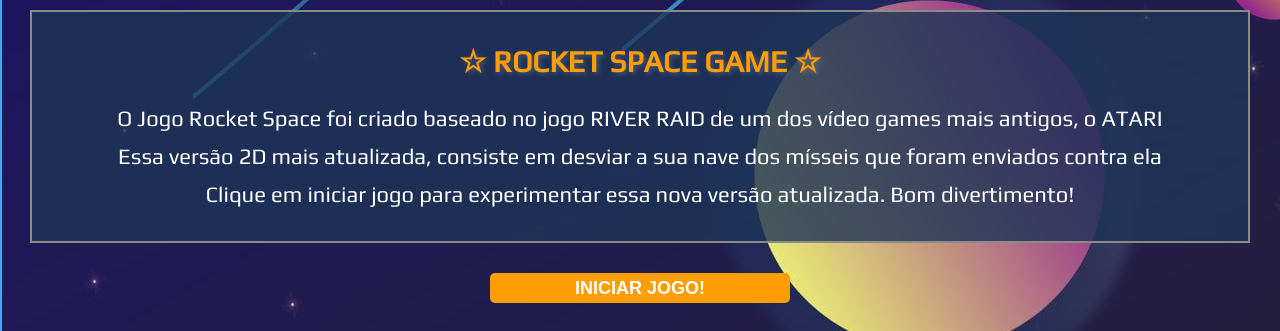
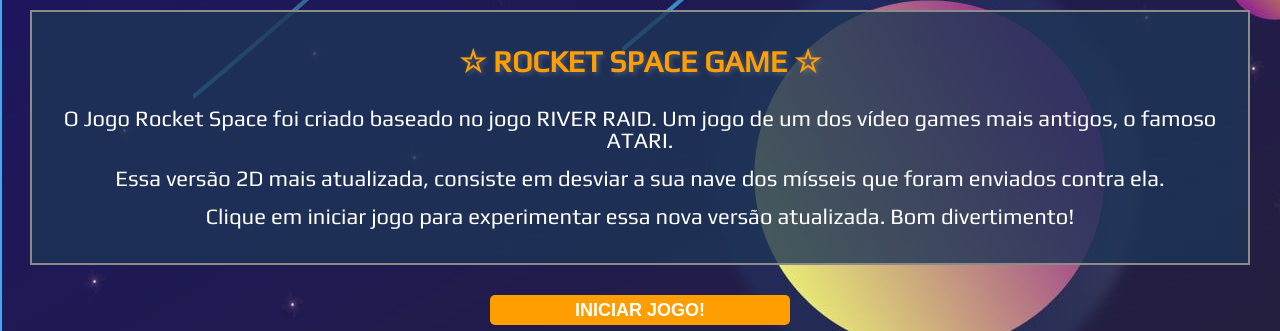
Before and after one commit to MichaelrRod/Rocket_Space_V2, a plain HTML site: page index.html in a window 1280 px wide. Shown: the part 259-590 px from the top of the page. Drawn offline with Linux system fonts and the light colour scheme.

Commit message:
alterado o texto principal e colocado pontuação no final

```diff
--- a/index.html
+++ b/index.html
@@ -26,8 +26,8 @@
 		<div class="titulo-principal">
 			<h1>☆ ROCKET SPACE GAME ☆</h1>
 
-			<p> O Jogo Rocket Space foi criado baseado no jogo RIVER RAID de um dos vídeo games mais antigos, o ATARI</p><br>
-			<p>Essa versão 2D mais atualizada, consiste em desviar a sua nave dos mísseis que foram enviados contra ela</p><br>
+			<p> O Jogo Rocket Space foi criado baseado no jogo RIVER RAID. Um jogo de um dos vídeo games mais antigos, o famoso ATARI.</p><br>
+			<p>Essa versão 2D mais atualizada, consiste em desviar a sua nave dos mísseis que foram enviados contra ela.</p><br>
 
 			<p>Clique em iniciar jogo para experimentar essa nova versão atualizada. Bom divertimento!</p><br>
 		</div>
```
